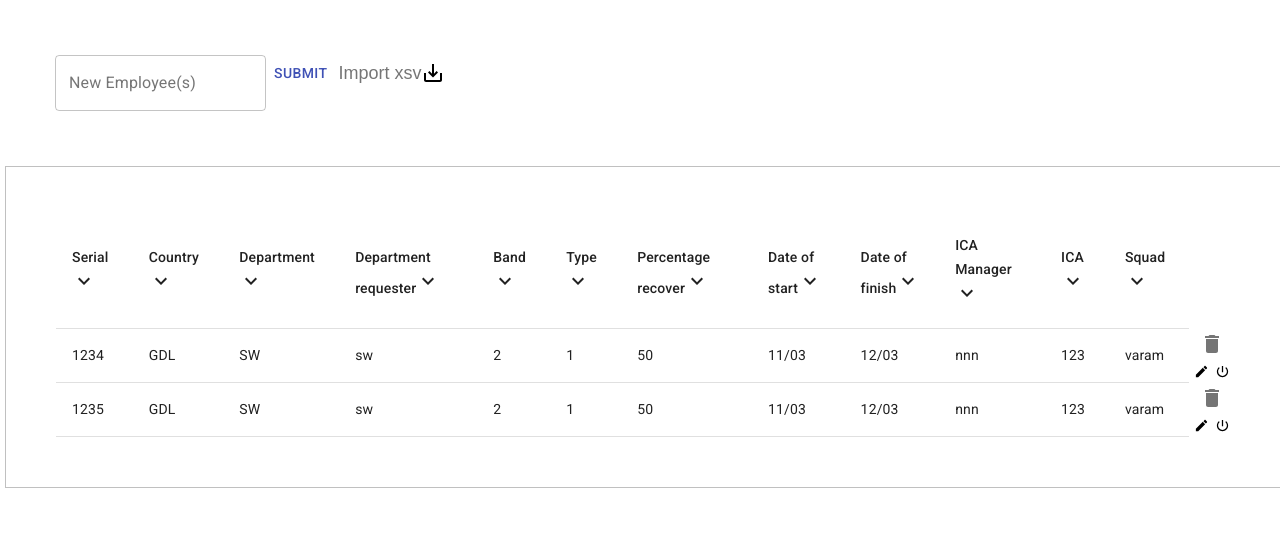
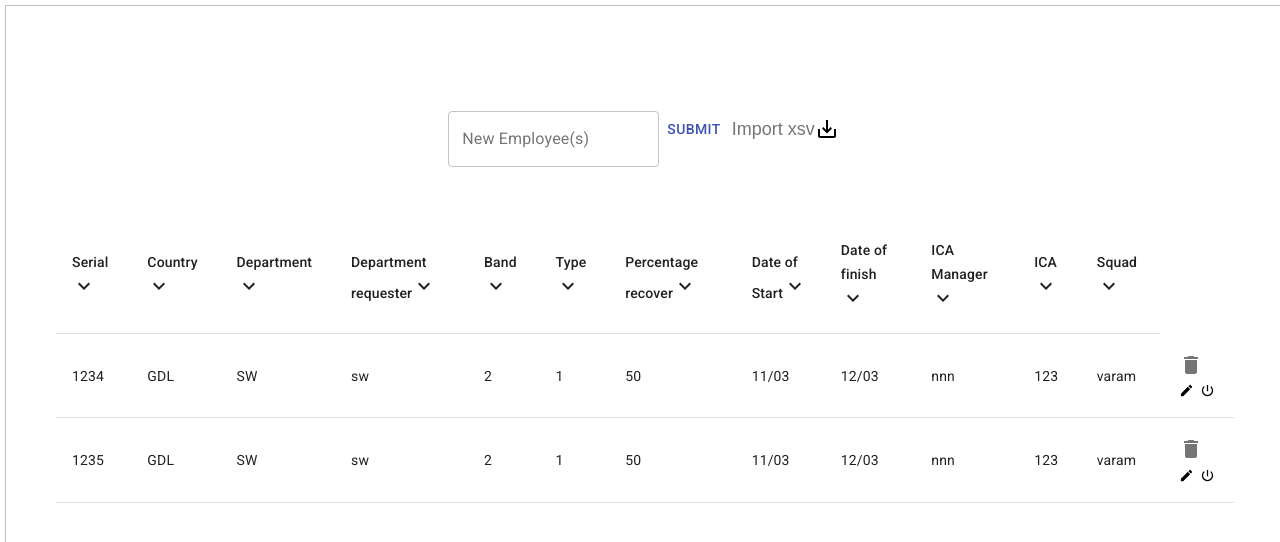
Before and after one commit to germanking6/TC3004, a React (Vite) app in the folder client/: page / in a window 1280 px wide. Shown: the top 542 px of the page. Built offline with nearby package versions, Linux system fonts and the light colour scheme.

Commit message:
corrigiendo warnings

```diff
--- a/client/src/pages/home-page/employees-page.jsx
+++ b/client/src/pages/home-page/employees-page.jsx
@@ -26,7 +26,57 @@ const EmployeesPage = (props) =>{
     const a = [false, false,false,false,false,false,false,false,false,false,false,false];
     const [open, setOpen] = useState(a);
     const [inputField, setInputField] = useState("");
-    const columnTitles = ["Serial", "Country","Department","Department requester","Band","Type","Percentage recover","Date of start","Date of finish","ICA Manager","ICA","Squad"];
+    const columnTitles = [
+        {
+            id: 0,
+            title: "Serial"
+        },
+        {
+            id: 1,
+            title: "Country"
+        },
+        {
+            id: 2,
+            title: "Department"
+        },
+        {
+            id: 3,
+            title: "Department requester"
+        },
+        {
+            id: 4,
+            title: "Band"
+        },
+        {
+            id: 5,
+            title: "Type"
+        },
+        {
+            id: 6,
+            title: "Percentage recover"
+        },
+        {
+            id: 7,
+            title: "Date of Start"
+        },
+        {
+            id: 8,
+            title: "Date of finish"
+        },
+        {
+            id: 9,
+            title: "ICA Manager"
+        },
+        {
+            id: 10,
+            title: "ICA"
+        },
+        {
+            id: 11,
+            title: "Squad"
+        }
+    ]
+    //const columnTitles = ["Serial", "Country","Department","Department requester","Band","Type","Percentage recover","Date of start","Date of finish","ICA Manager","ICA","Squad"];
     const contentRows = [
         {
             id: "1234",
@@ -61,24 +111,26 @@ const EmployeesPage = (props) =>{
 
         }
     ];
-    const [openDialog, setOpenDialog] = useState(false);
+    const [dialog, setDialog] = useState(false);
 
+
+    const handleOpen = () => {
+        setDialog(true);
+    };
     const handleClose = () => {
-        setOpenDialog(false);
-    };
-    const handleOpen = () => {
-        setOpenDialog(true);
+        setDialog(false);
     };
     const [employees, setEmployees] = useState(contentRows);
     const deleteEmployee = (id, event) =>{
-        handleClose();
+        setDialog(false);
+        //handleClose();
         console.log(id);
 
         let arreglo = [...employees];
 
         setEmployees(arreglo.filter((item) => item.id != id));
 
-    }
+    };
 
     const addEmployee = () =>{
         console.log(employees);
@@ -102,8 +154,6 @@ const EmployeesPage = (props) =>{
         const arr = [...employees,obj];
         setEmployees(arr);
         setInputField("");
-        //setFormFields({...formFields, [name]: value});
-
 
     };
     const handleChange = (event) =>{
@@ -111,29 +161,31 @@ const EmployeesPage = (props) =>{
         setInputField(event.target.value);
 
     };
-    const hidding = (event) =>{
+    const hidding = (id, e) =>{
         const temp = [...open];
-        temp.splice(event.target.id, 1, !open[event.target.id]);
+        temp.splice(id, 1, !open[id]);
         setOpen(temp);
     };
 
 
-    const titleItems = columnTitles.map((title) =>
-        <><TableCell key={columnTitles.indexOf(title)} id={columnTitles.indexOf(title)}  onClick={hidding}>
-            {title}
-            {open[columnTitles.indexOf(title)] ? <KeyboardArrowUpIcon size="big" id={columnTitles.indexOf(title)}/> : <KeyboardArrowDownIcon id={columnTitles.indexOf(title)} />}
-        </TableCell></>
+    const titleItems = columnTitles.map((item) =>
+        <TableCell key={item.id}  onClick={(e) => hidding(item.id, e)}>
+            {item.title}
+            {open[item.id] ? <KeyboardArrowUpIcon size="big" key={item.id}/> : <KeyboardArrowDownIcon key={item.id} />}
+        </TableCell>
     );
     return(
-        <><form className='form' noValidate autoComplete="off">
-        <TextField id="outlined-basic" label="New Employee(s)" variant="outlined" onChange = {handleChange} />
+
+            <TableContainer className='table'>
+
+            <form className='form' noValidate autoComplete="off">
+                <TextField value ={inputField} id="outlined-basic" label="New Employee(s)" variant="outlined" onChange = {handleChange} />
                 <Button className='b' color="primary" onClick={addEmployee}>Submit</Button>
                 <IconButton className='b' size="small">
                     Import xsv
                     <svg xmlns="http://www.w3.org/2000/svg" height="24" viewBox="0 0 24 24" width="24"><path d="M0 0h24v24H0z" fill="none"/><path d="M19 12v7H5v-7H3v7c0 1.1.9 2 2 2h14c1.1 0 2-.9 2-2v-7h-2zm-6 .67l2.59-2.58L17 11.5l-5 5-5-5 1.41-1.41L11 12.67V3h2z"/></svg>
                 </IconButton>
              </form>
-        <TableContainer className='table'>
                 <Table sx={{ minWidth: 30 }} aria-label="simple table">
                     <TableHead>
                         <TableRow>
@@ -141,7 +193,7 @@ const EmployeesPage = (props) =>{
                         </TableRow>
                     </TableHead>
                     <TableBody>
-                    {    employees
+                        {employees
                             .map((item) =>(
                             <TableRow key={item.id} >
                                 <TableCell>{open[0] ? null : item.id}</TableCell>
@@ -156,45 +208,25 @@ const EmployeesPage = (props) =>{
                                 <TableCell>{open[9] ? null : item.ICAManager}</TableCell>
                                 <TableCell>{open[10] ? null : item.ica}</TableCell>
                                 <TableCell>{open[11] ? null : item.Squad}</TableCell>
-                        <IconButton aria-label="delete" size="small" height="15" width="15" id={item.id} onClick={handleOpen}>
+                                <TableCell>
+                                    <IconButton aria-label="delete" size="small" height="15" width="15" id={item.id} onClick={(e) => deleteEmployee(item.id, e)}>
                                         <DeleteIcon id={item.id} />
+                                    </IconButton>
 
-                            <Dialog
-                                open={openDialog}
-                                onClose={handleClose}
-                                aria-labelledby="alert-dialog-title"
-                                aria-describedby="alert-dialog-description"
-                            >
-                            <DialogTitle id="alert-dialog-title">
-                            {"Delete employee"}
-                            </DialogTitle>
-                            <DialogContent>
-                            <DialogContentText id="alert-dialog-description">
-                                Are you sure you wanna delete this element?
-                            </DialogContentText>
-                            </DialogContent>
-                            <DialogActions>
-                            <Button onClick={handleClose}>Disagree</Button>
-                            <Button onClick={(e) => deleteEmployee(item.id, e)} autoFocus>
-                                Agree
-                            </Button>
-                            </DialogActions>
-                        </Dialog>
-                        </IconButton>
                                     <IconButton  size="small">
                                         <svg xmlns="http://www.w3.org/2000/svg" height="15" viewBox="0 0 24 24" width="15"><path d="M0 0h24v24H0z" fill="none"/><path d="M3 17.25V21h3.75L17.81 9.94l-3.75-3.75L3 17.25zM20.71 7.04c.39-.39.39-1.02 0-1.41l-2.34-2.34c-.39-.39-1.02-.39-1.41 0l-1.83 1.83 3.75 3.75 1.83-1.83z"/></svg>
                                     </IconButton>
+
                                     <IconButton size="small">
                                         <svg xmlns="http://www.w3.org/2000/svg" height="15" viewBox="0 0 24 24" width="15"><path d="M0 0h24v24H0z" fill="none"/><path d="M13 3h-2v10h2V3zm4.83 2.17l-1.42 1.42C17.99 7.86 19 9.81 19 12c0 3.87-3.13 7-7 7s-7-3.13-7-7c0-2.19 1.01-4.14 2.58-5.42L6.17 5.17C4.23 6.82 3 9.26 3 12c0 4.97 4.03 9 9 9s9-4.03 9-9c0-2.74-1.23-5.18-3.17-6.83z"/></svg>
                                     </IconButton>
-
+                                </TableCell>
                             </TableRow>
                     ))
                 }
-
                     </TableBody>
                  </Table>
-        </TableContainer></>
+            </TableContainer>
 
     )
 }
```
Lines whose indentation alone changed are shown as unchanged.
